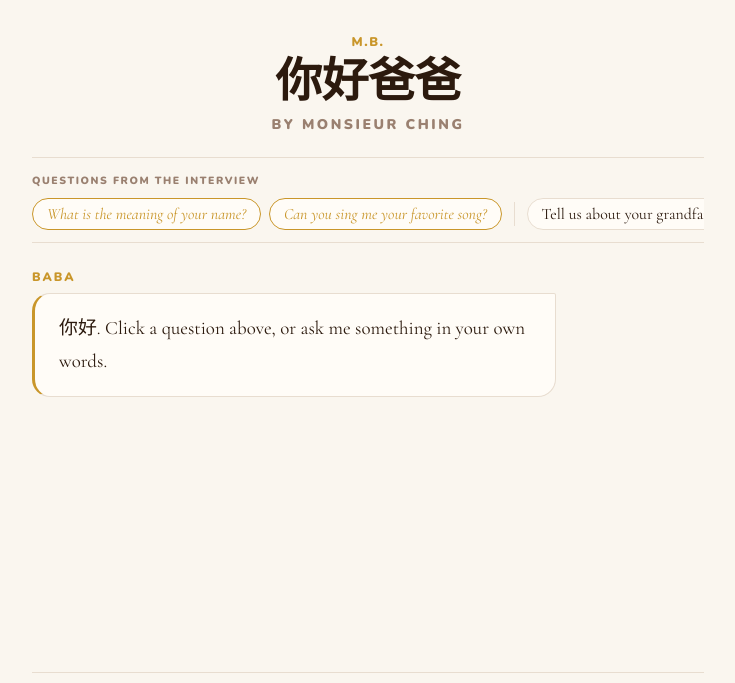
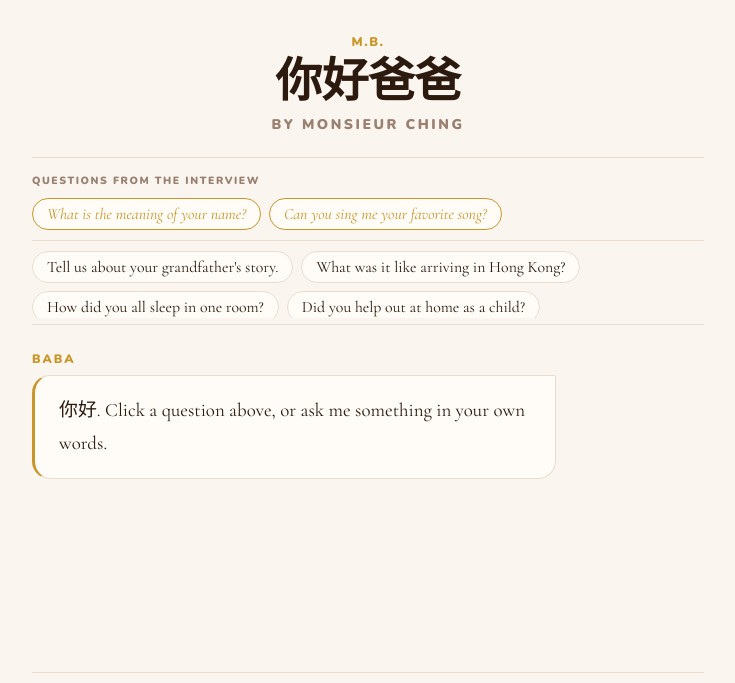
Before and after one commit to monsieurching/ni-hao-baba, a Flask app: page / in a window 1280 px wide. Shown: the top 683 px of the page, without its empty margins (272-1007 px from the left). Run offline with Flask 3, Linux system fonts and the light colour scheme.

Commit message:
Wrap question chips vertically instead of horizontal scroll
Co-Authored-By: Claude Sonnet 4.6 <noreply@anthropic.com>

```diff
--- a/static/style.css
+++ b/static/style.css
@@ -93,20 +93,20 @@ header .byline {
 
 #question-chips {
   display: flex;
-  flex-wrap: nowrap;
-  overflow-x: auto;
+  flex-wrap: wrap;
   gap: 8px;
-  padding-bottom: 6px;
+  padding-bottom: 4px;
+  max-height: 120px;
+  overflow-y: auto;
   scrollbar-width: thin;
   scrollbar-color: var(--border) transparent;
 }
 
-#question-chips::-webkit-scrollbar       { height: 3px; }
+#question-chips::-webkit-scrollbar       { width: 3px; }
 #question-chips::-webkit-scrollbar-track { background: transparent; }
 #question-chips::-webkit-scrollbar-thumb { background: var(--border); border-radius: 2px; }
 
 .chip {
-  flex-shrink: 0;
   background: var(--page);
   border: 1px solid var(--border);
   border-radius: 99px;
@@ -140,12 +140,10 @@ header .byline {
 }
 
 .chip-divider {
-  flex-shrink: 0;
-  display: inline-block;
-  width: 1px;
-  background: var(--border);
-  margin: 4px 4px;
-  align-self: stretch;
+  flex-basis: 100%;
+  height: 0;
+  border-top: 1px solid var(--border);
+  margin: 2px 0;
 }
 
 /* ── Answer elements ─────────────────────────────────────────────── */
```
